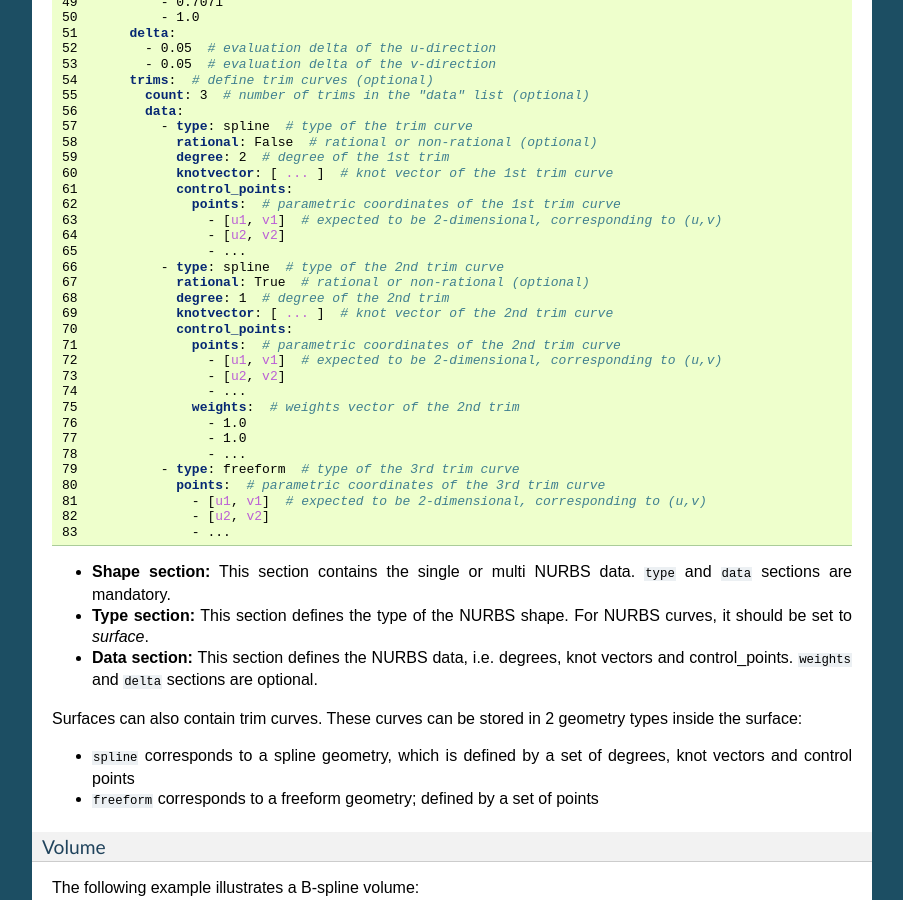
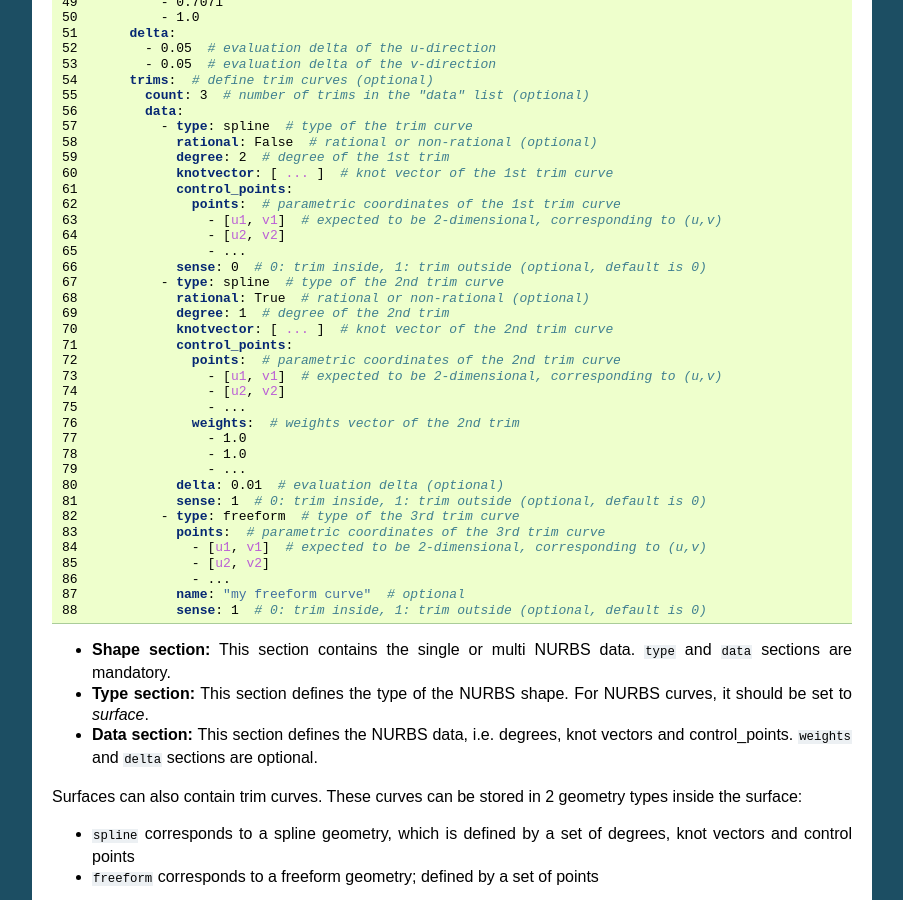
Before and after one commit to orbingol/NURBS-Python, a Sphinx documentation site: the page built from docs/file_formats.rst, in a window 1280 px wide and 900 px high, scrolled down 3947 px. Shown: the whole window, without its empty margins (198-1101 px from the left). Built offline with Sphinx 7.4.7, drawn with Linux system fonts in a browser that asks for light colours; formulas are drawn with MathJax 3.

Commit message:
Update file formats documentation

```diff
--- a/docs/file_formats.rst
+++ b/docs/file_formats.rst
@@ -249,6 +249,7 @@ The following example illustrates a NURBS surface:
                     - [u1, v1]  # expected to be 2-dimensional, corresponding to (u,v)
                     - [u2, v2]
                     - ...
+                sense: 0  # 0: trim inside, 1: trim outside (optional, default is 0)
               - type: spline  # type of the 2nd trim curve
                 rational: True  # rational or non-rational (optional)
                 degree: 1  # degree of the 2nd trim
@@ -262,11 +263,15 @@ The following example illustrates a NURBS surface:
                     - 1.0
                     - 1.0
                     - ...
+                delta: 0.01  # evaluation delta (optional)
+                sense: 1  # 0: trim inside, 1: trim outside (optional, default is 0)
               - type: freeform  # type of the 3rd trim curve
                 points:  # parametric coordinates of the 3rd trim curve
                   - [u1, v1]  # expected to be 2-dimensional, corresponding to (u,v)
                   - [u2, v2]
                   - ...
+                name: "my freeform curve"  # optional
+                sense: 1  # 0: trim inside, 1: trim outside (optional, default is 0)
 
 * **Shape section:** This section contains the single or multi NURBS data. ``type`` and ``data`` sections are mandatory.
 * **Type section:** This section defines the type of the NURBS shape. For NURBS curves, it should be set to *surface*.
```
